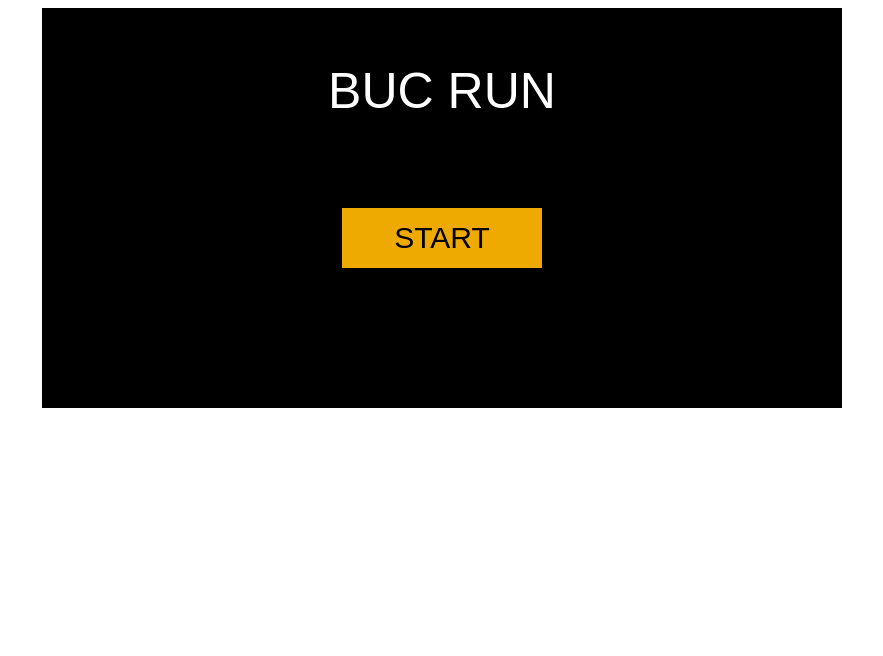
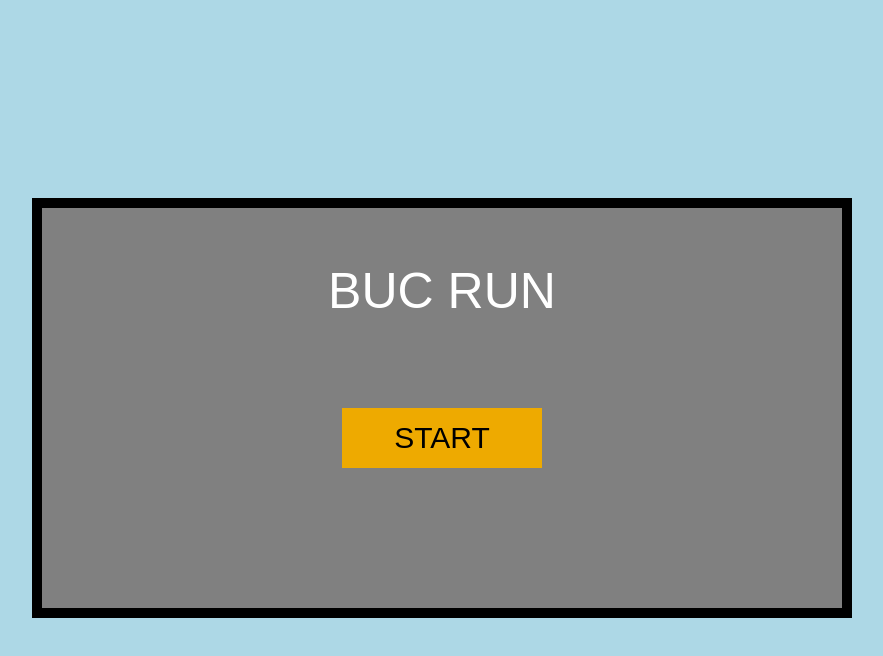
Before and after one commit to Octowalrus/BucRun, a website: page BucRun.html in a window 1280 px wide. Shown: the whole page, without its empty margins (198-1081 px from the left). Drawn offline with Linux system fonts and the light colour scheme.

Commit message:
"changed html file"

```diff
--- a/BucRun.html
+++ b/BucRun.html
@@ -3,17 +3,14 @@
   <head>
     <meta charset="UTF-8" />
     <title>BucRun</title>
-    <style>
-      canvas {
-        background: black;
-        display: block;
-        margin: auto;
-      }
-    </style>
+    <link rel="stylesheet" href="Scripts/style.css" />
   </head>
   <body>
-    <canvas id="gameCanvas" width="800" height="400"></canvas>
-
-    <script type="text/javascript" src="Scripts/BucRun.js"></script>
+    <div class="body-container">
+      <div class="game-container">
+        <canvas id="gameCanvas" width="800" height="400"></canvas>
+        <script type="text/javascript" src="Scripts/BucRun.js"></script>
+      </div>
+    </div>
   </body>
 </html>
```
